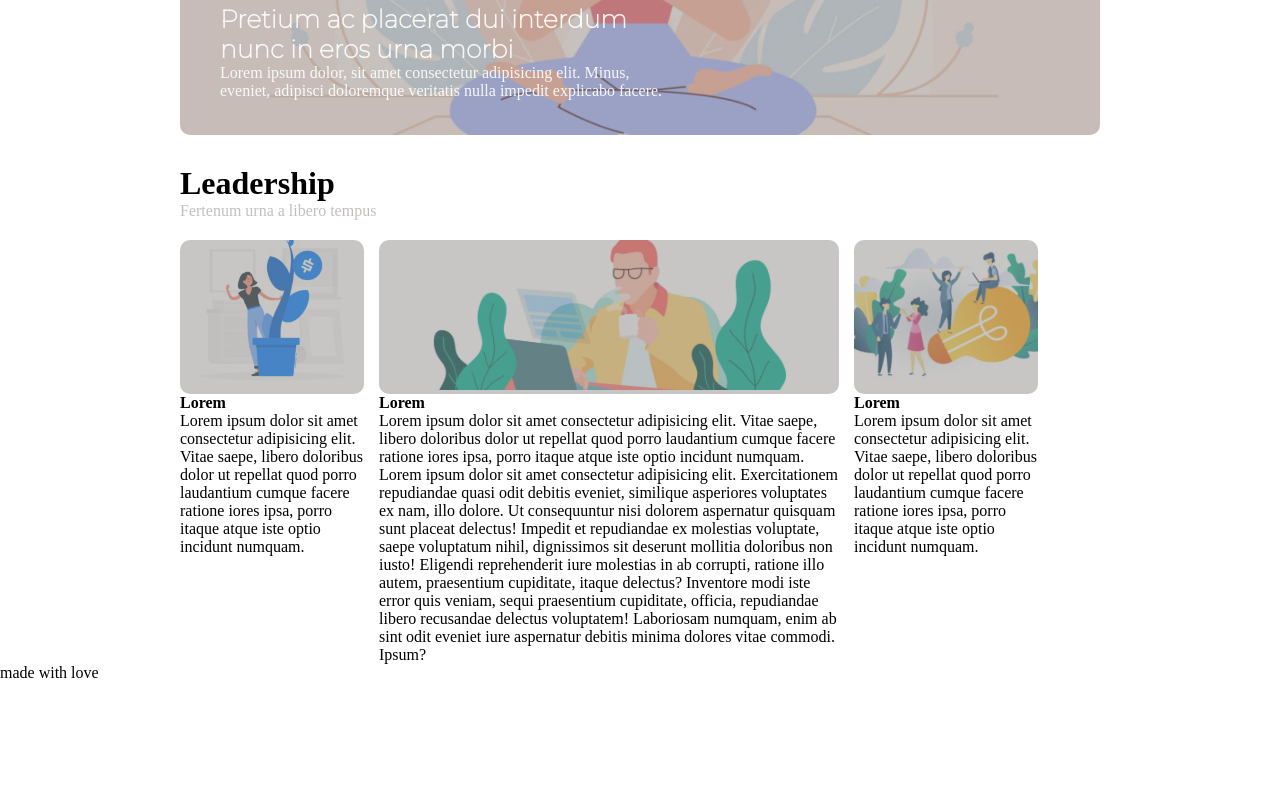
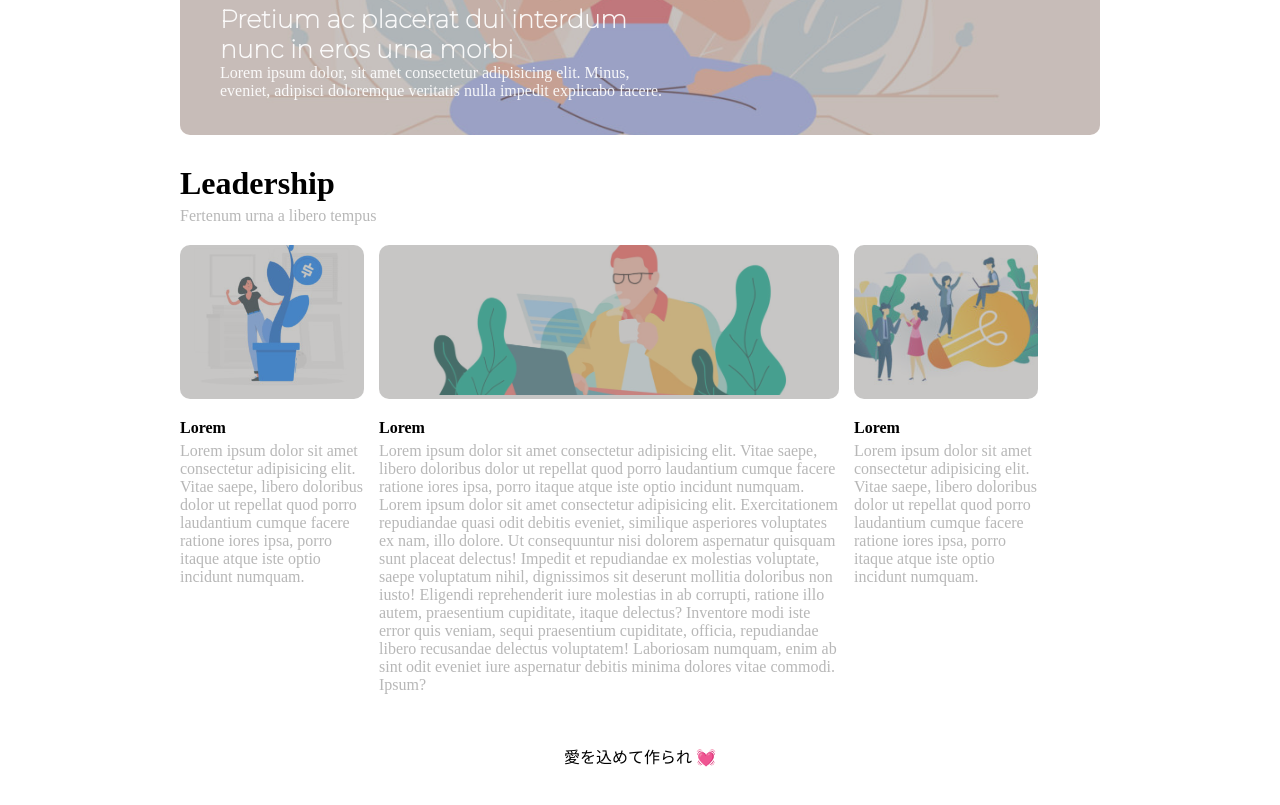
Before and after one commit to MATTEOTOSINI94/htmlcss-wp, a plain HTML site: page index.html in a window 1280 px wide. Shown: the part 389-1194 px from the top of the page. Before the commit the page ends 1071 px from the top, so only its background shows below. Drawn offline with Linux system fonts and the light colour scheme.

Commit message:
finito da rivedere

```diff
--- a/index.html
+++ b/index.html
@@ -41,7 +41,7 @@
       <div class="mainbox">
          <div class="titlemain">
              <h1>Leadership</h1>
-             <p>Fertenum urna a libero tempus</p>
+             <p class="stylep">Fertenum urna a libero tempus</p>
          </div>
 
 
@@ -53,7 +53,7 @@
                     <div class="overlay"></div>
                 </div>
                 <h4>Lorem</h4>
-                <p>Lorem ipsum dolor sit amet consectetur adipisicing elit. Vitae saepe, libero doloribus dolor ut repellat quod porro laudantium cumque facere ratione
+                <p class="stylep">Lorem ipsum dolor sit amet consectetur adipisicing elit. Vitae saepe, libero doloribus dolor ut repellat quod porro laudantium cumque facere ratione
                     iores ipsa, porro itaque atque iste optio
                     incidunt numquam.</p>
              </div>
@@ -65,7 +65,7 @@
                         <div class="overlay"></div>
                     </div>
                     <h4>Lorem</h4>
-                <p>Lorem ipsum dolor sit amet consectetur adipisicing elit. Vitae saepe, libero doloribus dolor ut repellat quod porro laudantium cumque facere ratione
+                    <p class="stylep">Lorem ipsum dolor sit amet consectetur adipisicing elit. Vitae saepe, libero doloribus dolor ut repellat quod porro laudantium cumque facere ratione
                         iores ipsa, porro itaque atque iste optio
                         incidunt numquam. Lorem ipsum dolor sit amet consectetur adipisicing elit. Exercitationem repudiandae quasi odit debitis eveniet, similique asperiores voluptates ex nam, illo dolore. Ut consequuntur nisi dolorem aspernatur quisquam sunt placeat delectus!
                         Impedit et repudiandae ex molestias voluptate, saepe voluptatum nihil, dignissimos sit deserunt mollitia doloribus non iusto! Eligendi reprehenderit iure molestias in ab corrupti, ratione illo autem, praesentium cupiditate, itaque delectus?
@@ -79,7 +79,7 @@
                     <div class="overlay"></div>
                 </div>
                 <h4>Lorem</h4>
-                <p>Lorem ipsum dolor sit amet consectetur adipisicing elit. Vitae saepe, libero doloribus dolor ut repellat quod porro laudantium cumque facere ratione
+                <p class="stylep">Lorem ipsum dolor sit amet consectetur adipisicing elit. Vitae saepe, libero doloribus dolor ut repellat quod porro laudantium cumque facere ratione
                     iores ipsa, porro itaque atque iste optio
                     incidunt numquam.</p>
 
@@ -89,6 +89,6 @@
     </main>
 
 
-    <footer>made with love</footer>
+    <footer style="text-align: center;">愛を込めて作られ &#x1f493; </footer>
 </body>
 </html>
--- a/master.css
+++ b/master.css
@@ -42,7 +42,7 @@ nav ul li a{
 }
 
 nav ul li a:hover{
-    color: rgb(109, 109, 109);
+    color: rgba(247, 18, 18, 0.925);
 }
 section{
     position: relative;
@@ -84,8 +84,9 @@ strong{
 .titlemain{
     margin-bottom: 20px;
 }
-.titlemain p{
-    color: rgba(168, 161, 161, 0.692);
+.stylep{
+    color: rgba(170, 170, 170, 0.849);
+    margin-top: 5px;
 }
 
 
@@ -120,6 +121,7 @@ strong{
 
 .conteinpic{
     position: relative;
+    margin-bottom: 20px;
 }
 
 .overlay{
@@ -130,5 +132,9 @@ strong{
     top:0;
     left:0;
     border-radius: 10px;
+}
 
+footer{
+    margin-top: 50px;
+    margin-bottom: 50px;
 }
```
Lines whose indentation alone changed are shown as unchanged.
